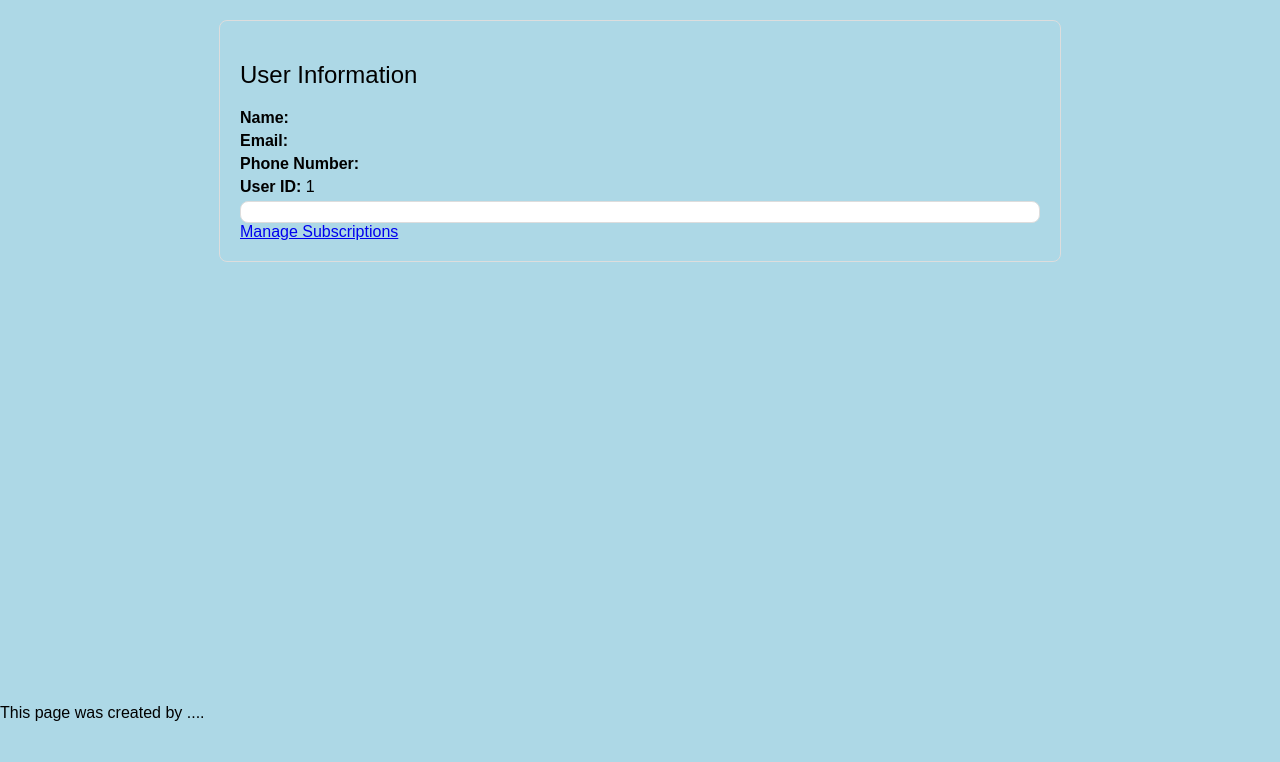
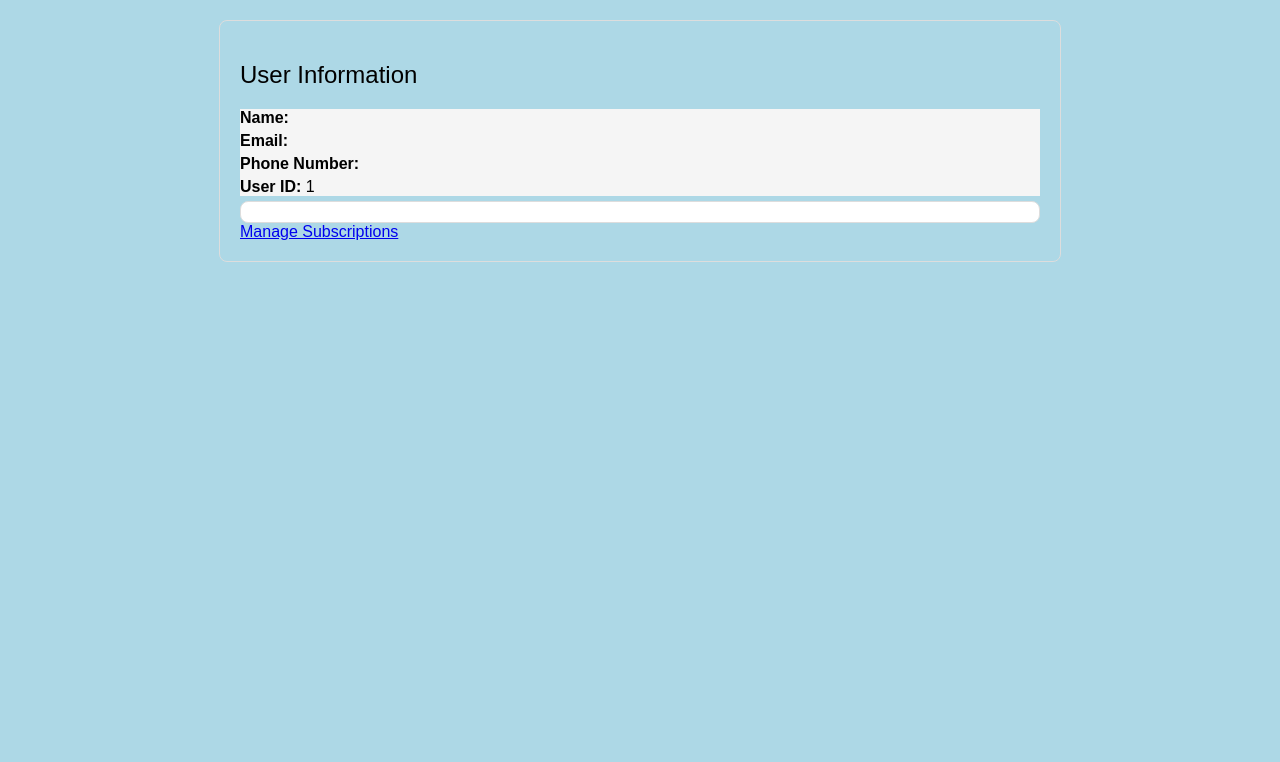
Before and after one commit to jm-fowler/CTI110Group, a PHP site: page /user_page.php in a window 1280 px wide. Shown: the part 38-800 px from the top of the page. Run offline with PHP 8.4, Linux system fonts and the light colour scheme; the visitor is signed in with stand-in values (Sample User, id 1); data that the repository does not hold is empty.

Commit message:
Update style.css, user_creation.html, and user_page.php

```diff
--- a/style.css
+++ b/style.css
@@ -88,13 +88,13 @@ ul li{
     padding-left: auto;
     display: inline-block;
 }
-.subscription-info {
+.subscription_info {
     background-color: #fff;
     padding: 10px;
     border: 1px solid #ddd;
     border-radius: 8px;
 }
-.user-info p, .subscription-info p {
+.user_info p, .subscription_info p {
     margin: 5px 0;
 }
 .sub_options{
--- a/user_creation.html
+++ b/user_creation.html
@@ -21,7 +21,7 @@
         <br>
         <br>
         <form action="user_creation.php" method="post">
-            <div class="user_info" style="background-color:lightblue">
+            <div class="user_info">
                 <h2>User Information:</h2>
                 <label for="first_name">First Name :</label><br>
                 <input type="text" id="first_name" name="first_name" placeholder="First Name" required pattern="^[a-zA-Z \-]+$">
--- a/user_page.php
+++ b/user_page.php
@@ -126,7 +126,7 @@
     </nav>
     <div class="container">
         <h2>User Information</h2>
-        <div class="user-info">
+        <div class="user_info">
             <?php
                 echo "<p><strong>Name:</strong> $first_name $last_name</p>";
                 echo "<p><strong>Email:</strong> $email</p>";
@@ -134,7 +134,7 @@
                 echo "<p><strong>User ID:</strong> $user_id</p>";
             ?>
         </div>
-        <div class="subscription-info">
+        <div class="subscription_info">
             <?php
                 if ($active == "TRUE") {
                     echo "<p><strong>Subscription:</strong> {$subscription_desc[$subscription_id]}</p>";
@@ -147,8 +147,5 @@
         </div>
         <a href="subscription_management.php">Manage Subscriptions</a>
     </div>
-    <footer>
-        <p>This page was created by .... </p>
-    </footer>
 </body>
 </html>
```
